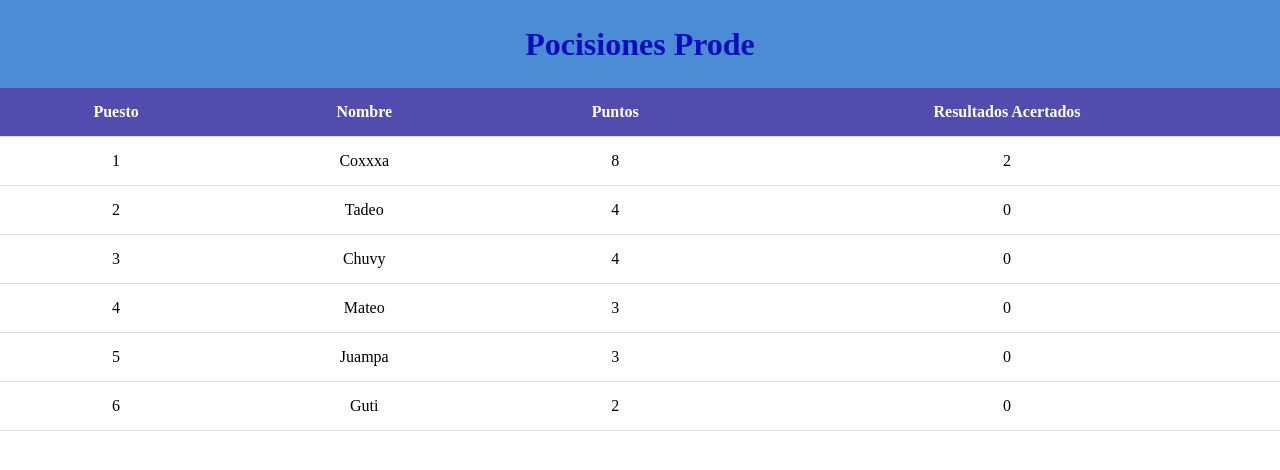
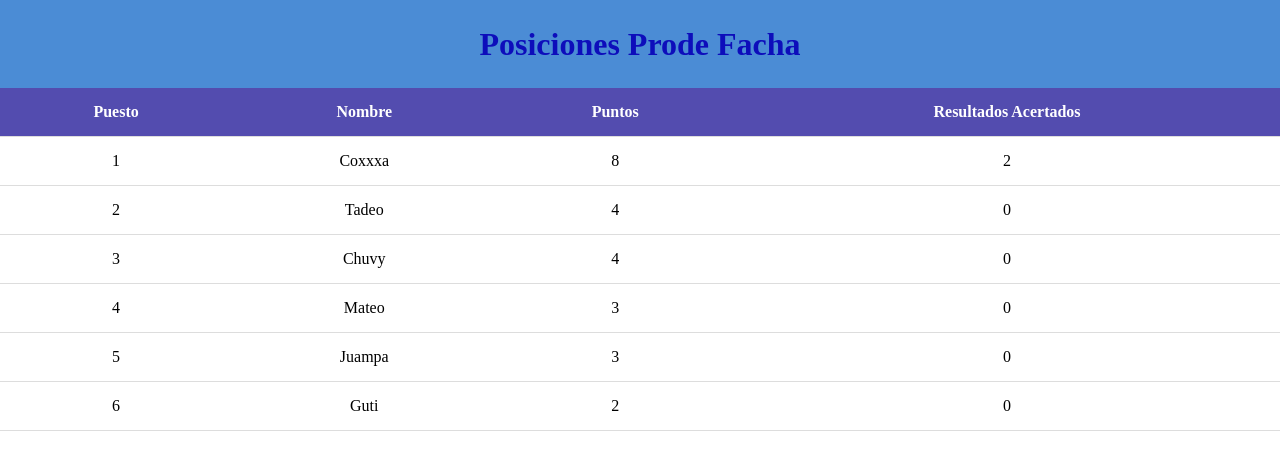
Before and after one commit to Mateeeee841/prode-champions-web, a plain HTML site: page index.html in a window 1280 px wide. Drawn offline with nearby package versions, Linux system fonts and the light colour scheme.

Commit message:
ortografia

```diff
--- a/index.html
+++ b/index.html
@@ -52,7 +52,7 @@
 
 <body>
     <header class="header">
-        <h1 class="header-titulo">Pocisiones Prode</h1>
+        <h1 class="header-titulo">Posiciones Prode Facha</h1>
 
     </header>
         <table>
```
